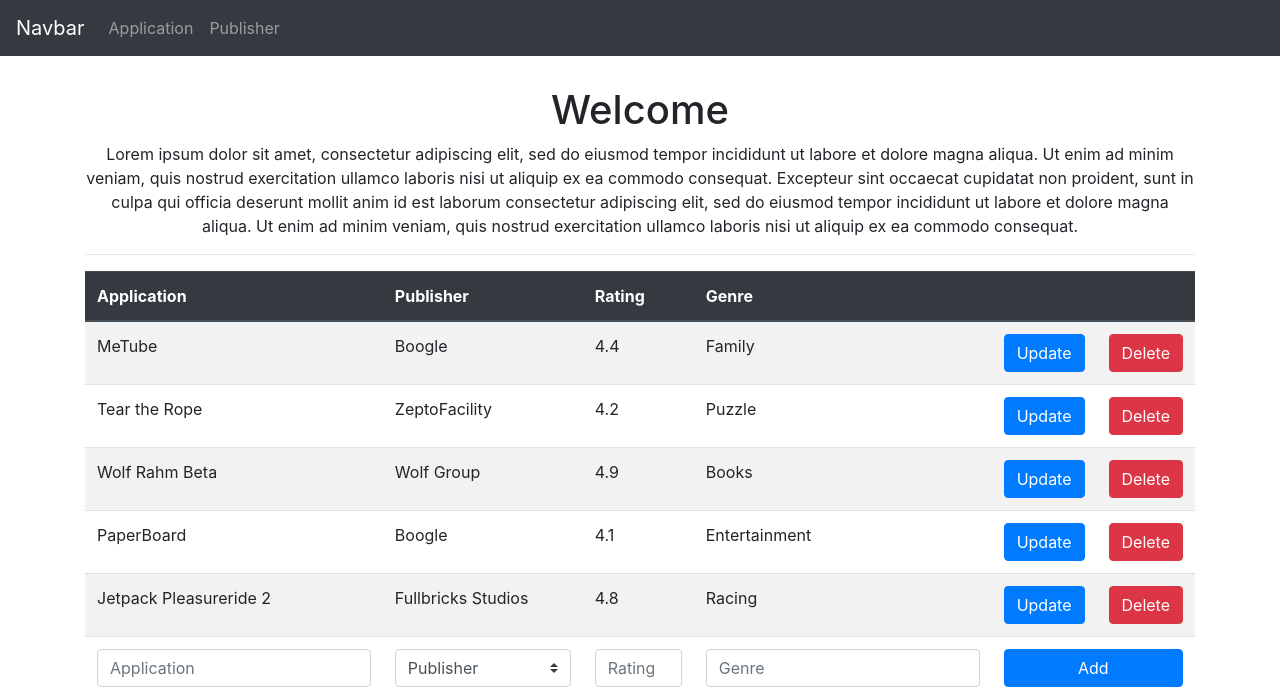
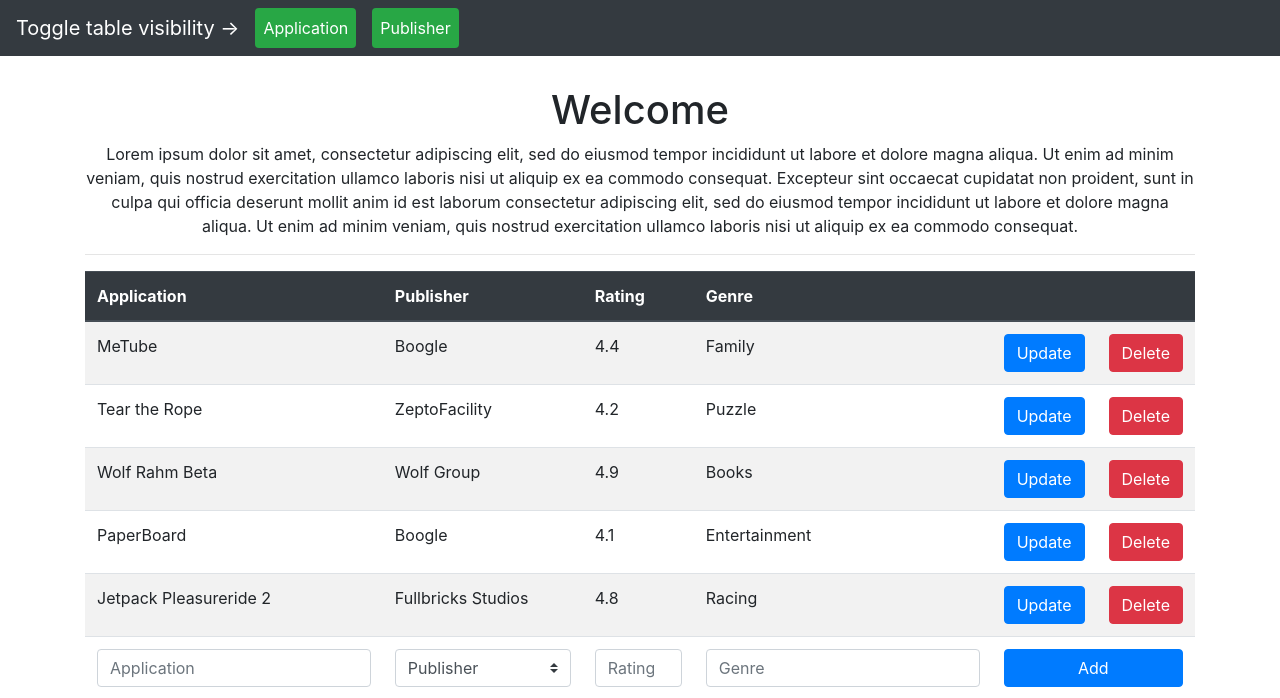
Before and after one commit to Xenu47/dbis-lab3, a Flask app: page / in a window 1280 px wide. Shown: the top 698 px of the page. Run offline with Flask 2, Linux system fonts and the light colour scheme; data comes from the database, SQL or seed files in the repository; some libraries are stand-ins or nearby versions.

Commit message:
style B)

```diff
--- a/templates/index.html
+++ b/templates/index.html
@@ -9,10 +9,25 @@
   <script src="https://cdnjs.cloudflare.com/ajax/libs/popper.js/1.16.0/umd/popper.min.js"></script>
   <script src="https://maxcdn.bootstrapcdn.com/bootstrap/4.5.2/js/bootstrap.min.js"></script>
   <script src="{{ url_for('static', filename='post.js') }}"></script>
+  <script type="text/javascript">
+    function toggler(event, name){
+      var a = event.target;
+      a.classList.toggle('active');
+      document.getElementById(name+'-table').toggleAttribute('hidden');
+    }
+  </script>
   <style>
     /* Remove the navbar's default margin-bottom and rounded borders */
     .navbar {
       margin-bottom: 30px;
+    }
+    .nav-item {
+      padding-right: 1rem;
+    }
+    .btn:focus,
+    .btn:active{
+        box-shadow:none !important;
+        outline:0px !important;
     }
 
     /* On small screens, set height to 'auto' for sidenav and grid */
@@ -28,17 +43,17 @@
 <body>
 
 <nav class="navbar navbar-expand-sm bg-dark navbar-dark">
-  <a class="navbar-brand" href="#">Navbar</a>
+  <a class="navbar-brand" href="">Toggle table visibility -></a>
   <button class="navbar-toggler" type="button" data-toggle="collapse" data-target="#collapsibleNavbar">
     <span class="navbar-toggler-icon"></span>
   </button>
   <div class="collapse navbar-collapse" id="collapsibleNavbar">
     <ul class="navbar-nav">
       <li class="nav-item">
-        <a class="nav-link" href="#">Application</a>
+        <button  class="btn nav-link btn-outline-success active" style="border:none" href="" onclick="toggler(event, 'application')">Application</button>
       </li>
       <li class="nav-item">
-        <a class="nav-link" href="#">Publisher</a>
+        <button  class="btn nav-link btn-outline-success active" style="border:none" href="" onclick="toggler(event, 'publisher')">Publisher</button>
       </li>
     </ul>
   </div>
```
